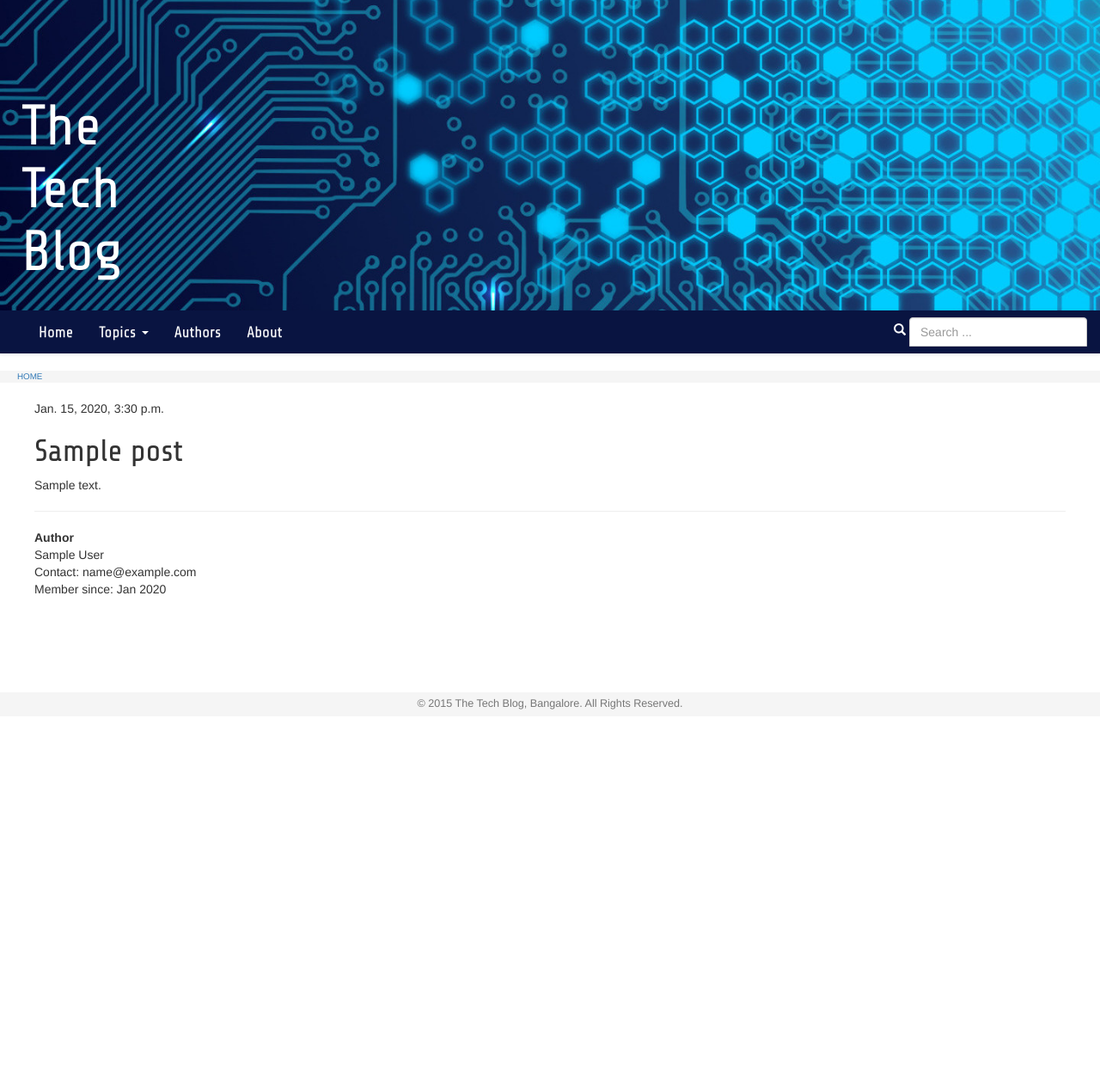
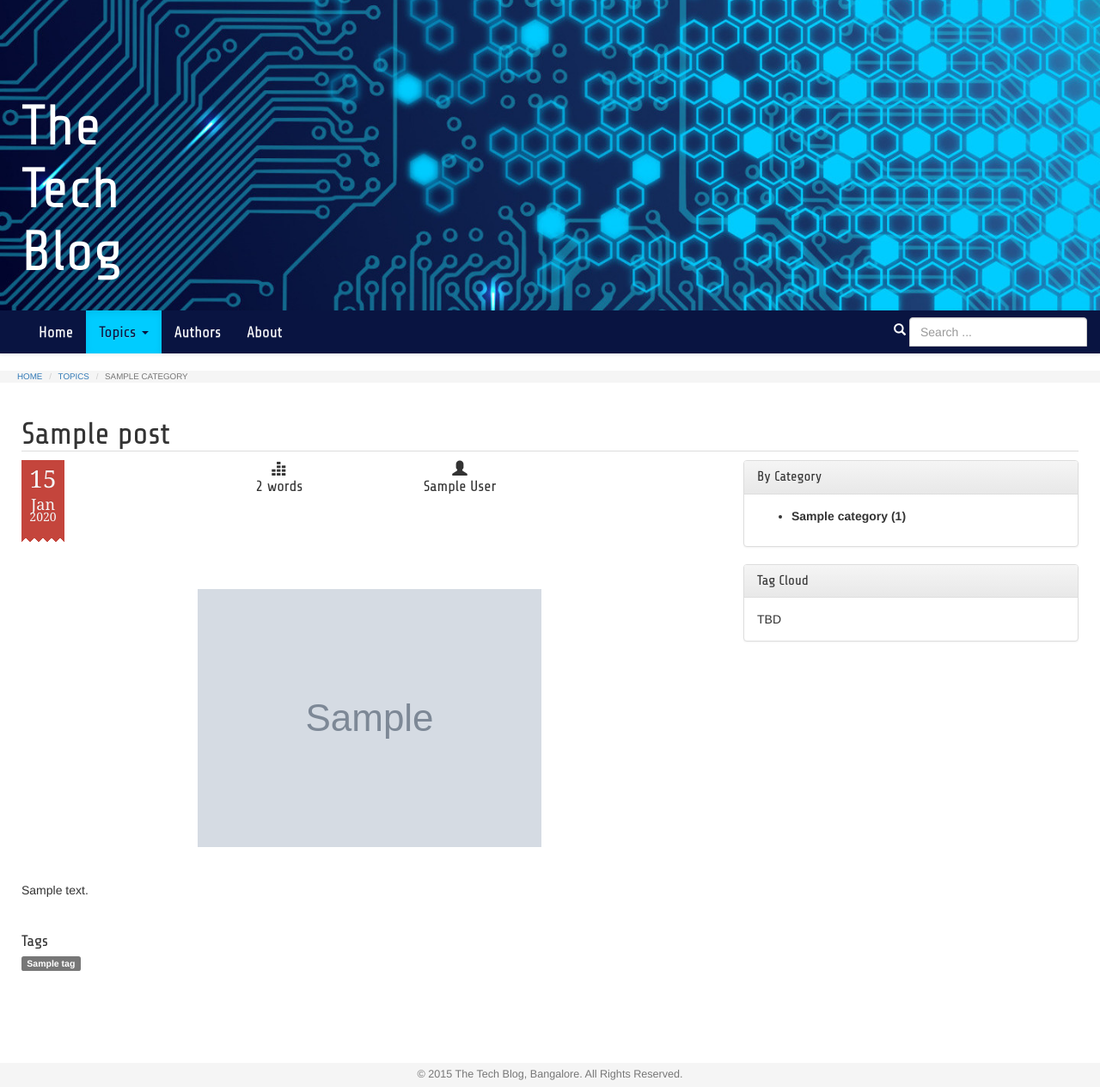
Before and after one commit to DevopediaOrg/django-basic, a Django app: page /post/1/ in a window 1280 px wide. Shown: the part 45-1309 px from the top of the page at 86% size. Before the commit the page ends 870 px from the top, so only its background shows below. Run offline with Django 3.2, Linux system fonts and the light colour scheme; tables that the repository leaves empty hold one stand-in row (values such as "Sample post"); grey boxes marked "Sample" are stand-in pictures; some libraries are stand-ins or nearby versions.

Commit message:
Installed Pillow and django-crispy-forms. Lots of changes, particularly to Post Create/Update/Detail views. Post model updated and migrations in place. New associated models created and data entered into DB via admin interface. Replaced url with curr_topic to highlight category in main menu.

```diff
--- a/blog/static/css/blog.css
+++ b/blog/static/css/blog.css
@@ -1,3 +1,5 @@
+@import url("date.css");
+
 .site-title-header {
     margin-top: -300px;
     padding-left: 25px;
@@ -71,8 +73,8 @@ img.topic-img {
 }
 
 .post {
-    margin-left: 15px;
-    margin-right: 15px;
+    margin-left: 0px;
+    margin-right: 0px;
     margin-bottom: 70px;
 }
 
@@ -84,6 +86,23 @@ img.topic-img {
     margin-bottom: 20px;
 }
 
+.post .header {
+    font-family: 'Share Tech';
+    font-size: 1.25em;
+    text-align: center;
+}
+
+.post .main-img {
+    margin: 10px;
+    margin-bottom: 40px;
+    text-align: center;
+    border: 0px solid #f5f5f5;
+}
+
+.post .main-text {
+    margin-bottom: 40px;
+}
+
 .list-summary {
     font-size: 1.2em;
     color: #ff9400;
--- /dev/null
+++ b/blog/static/css/date.css
@@ -0,0 +1,92 @@
+.date {
+    background: #c4453c;
+    float: left;
+    height: 90px;
+    margin: 0px;
+    margin-right: 50px;
+    margin-bottom: 50px;
+    position: relative;
+    width: 50px;
+}
+.date p {
+    color: #f6f6f6;
+    font: 18px/30px Georgia, sans-serif;
+    position: relative;
+    text-align: center;
+    text-shadow: 0 -1px 1px hsla(0,0%,0%,.1);
+}
+.date p:after {
+    content: '';
+    height: 25px;
+    left: -20px;
+    position: absolute;
+    top: -25px;
+    width: 90px;
+    /* box-shadow: 0 10px 10px -10px hsla(0,0%,0%,.5);*/
+}
+.date .day {
+    display: block;
+    font-size: 28px;
+    padding-top: 6px;
+}
+
+.date .year {
+    display: block;
+    font-size: 14px;
+    margin-top: -15px;
+}
+
+/* Traditional Ribbon */
+.traditional:after, .traditional:before {
+    border-top: 15px solid #c4453c;
+    bottom: -15px;
+    content: '';
+    height: 0;
+    position: absolute;
+    width: 0;
+}
+.traditional:after {
+    border-right: 25px solid transparent;
+    left: 0;
+}
+.traditional:before {
+    border-left: 25px solid transparent;
+    right: 0;
+}
+
+/* Cut-off Ribbon */
+.cut-off:after {
+    background-image: -webkit-linear-gradient(45deg, #c4453c 25%, transparent 25%, transparent 75%, #c4453c 75%, #c4453c),
+                      -webkit-linear-gradient(-45deg, #c4453c 25%, transparent 25%, transparent 75%, #c4453c 75%, #c4453c);
+    background-image:    -moz-linear-gradient(45deg, #c4453c 25%, transparent 25%, transparent 75%, #c4453c 75%, #c4453c),
+                         -moz-linear-gradient(-45deg, #c4453c 25%, transparent 25%, transparent 75%, #c4453c 75%, #c4453c);
+    background-image:     -ms-linear-gradient(45deg, #c4453c 25%, transparent 25%, transparent 75%, #c4453c 75%, #c4453c),
+                          -ms-linear-gradient(-45deg, #c4453c 25%, transparent 25%, transparent 75%, #c4453c 75%, #c4453c);
+    background-image:      -o-linear-gradient(45deg, #c4453c 25%, transparent 25%, transparent 75%, #c4453c 75%, #c4453c),
+                           -o-linear-gradient(-45deg, #c4453c 25%, transparent 25%, transparent 75%, #c4453c 75%, #c4453c);
+    background-image:         linear-gradient(45deg, #c4453c 25%, transparent 25%, transparent 75%, #c4453c 75%, #c4453c),
+                              linear-gradient(-45deg, #c4453c 25%, transparent 25%, transparent 75%, #c4453c 75%, #c4453c);
+    background-repeat: repeat-x;
+    background-position: 50% 0;
+    background-size: 10px 10px;
+    bottom: -5px;
+    content: '';
+    height: 5px;
+    left: 0;
+    position: absolute; /* Make sure the parent element has a position set */
+    right: 0;
+}
+
+/* Rounded Ribbon */
+.rounded:before {
+    background-image: -webkit-radial-gradient(#c4453c 50%, transparent 50%);
+    background-position: 0% 100%;
+    background-repeat: repeat;
+    background-size: 10px 10px;
+    bottom: -5px;
+    content: '';
+    height: 95px;
+    left: -5px;
+    position: absolute;
+    right: -5px;
+}
--- a/blog/templates/blog/mainmenu.html
+++ b/blog/templates/blog/mainmenu.html
@@ -8,15 +8,15 @@
                     <li><a href="/">Home</a></li>
                 {% endif %}
 
-                {% if 'topics' in request.path %}
+                {% if 'topics' in request.path or 'post/' in request.path %}
                 <li class="dropdown show-on-hover active">
                 {% else %}
                 <li class="dropdown show-on-hover">
                 {% endif %}
-                    <a href="#" class="dropdown-toggle" data-toggle="dropdown" role="button" aria-haspopup="true" aria-expanded="false">Topics <span class="caret"></span></a>
+                    <a href="/topics" class="dropdown-toggle" data-toggle="dropdown" role="button" aria-haspopup="true" aria-expanded="false">Topics <span class="caret"></span></a>
                     <ul class="dropdown-menu">
-                        {% for topic, url in topics %}
-                            {% if request.path == url %}
+                        {% for topic in topics %}
+                            {% if topic == curr_topic %}
                             <li class="active"><a href="/topics/{{ topic | slugify }}">{{ topic }}</a></li>
                             {% else %}
                             <li><a href="/topics/{{ topic | slugify }}">{{ topic }}</a></li>
--- a/blog/templates/blog/post_detail.html
+++ b/blog/templates/blog/post_detail.html
@@ -1,22 +1,92 @@
 {% extends "blog/base.html" %}
 
+{% load staticfiles %}
+
+{% load crispy_forms_tags %}
+
+{% block title %}{{ block.super }}: Post Add/Edit{% endblock %}
+
 {% block content %}
+    <h1 class="page-title">{{ post.title }}</h1>
+
+    <div class="row">
+      <div class="col-sm-8 col-md-8">
         <div class="post">
+            <div class="row header">
+                <div class="col-sm-3 col-md-3">
                     {% if post.published_date %}
-            <div class="date">
-                {{ post.published_date }}
+                    <div class="date cut-off">
+                      <p>
+                        <span class="day">{{ post.published_date | date:"d" }}</span>
+                        <span class="month">{{ post.published_date | date:"M" }}</span>
+                        <span class="year">{{ post.published_date | date:"Y" }}</span>
+                      </p>
                     </div>
                     {% endif %}
+                </div>
+                <div class="col-sm-3 col-md-3">
+                    <span class="glyphicon glyphicon-equalizer"></span><br>
+                    {{ post.text | wordcount }} words
+                </div>
+                <div class="col-sm-3 col-md-3">
+                    <span class="glyphicon glyphicon-user"></span><br>
+                    {{ post.author.first_name }} {{ post.author.last_name }}
+                </div>
+                <div class="col-sm-3 col-md-3">
                     {% if user.is_authenticated %}
-            <a class="btn btn-default" href="{% url "blog:post_edit" pk=post.pk %}"><span class="glyphicon glyphicon-pencil"></span></a>
+                    <a href="{% url "blog:post_edit" pk=post.pk %}">
+                        <span class="glyphicon glyphicon-pencil"></span><br>
+                        Edit Post
+                    </a>
                     {% endif %}
-        <h1>{{ post.title }}</h1>
+                </div>
+            </div>
+
+            {% if post.image %}
+            <div class="main-img">
+                <img src="{{ MEDIA_URL }}/{{post.image}}">
+            </div>
+            {% endif %}
+
+            <div class="main-text">
                 {{ post.text | linebreaks }}
+            </div>
 
-        <hr>
-        <strong>Author</strong><br/>
-        {{ author.first_name }} {{ author.last_name }}<br/>
-        Contact: {{ author.email }}<br/>
-        Member since: {{ author.date_joined | date:"M Y" }}
+            <div>
+                <h4>Tags</h4>
+                {% for tag in post.tags.all %}
+                <span class="label label-default">{{ tag }}</span>
+                {% endfor %}
             </div>
+        </div>
+      </div>
+
+      <div class="col-sm-4 col-md-4">
+        <div class="panel panel-default">
+          <div class="panel-heading">
+            <h3 class="panel-title">By Category</h3>
+          </div>
+          <div class="panel-body">
+            <ul>
+                {% for cat, _, num_posts in categories %}
+                    {% if cat == curr_topic %}
+                    <li><b>{{cat}} ({{num_posts}})</b></li>
+                    {% else %}
+                    <li>{{cat}} ({{num_posts}})</li>
+                    {% endif %}
+                {% endfor %}
+            </ul>
+          </div>
+        </div>
+        <div class="panel panel-default">
+          <div class="panel-heading">
+            <h3 class="panel-title">Tag Cloud</h3>
+          </div>
+          <div class="panel-body">
+            TBD
+          </div>
+        </div>
+      </div>
+    </div>
+
 {% endblock %}
--- a/blog/urls.py
+++ b/blog/urls.py
@@ -1,4 +1,5 @@
 from django.conf.urls import url
+from django.views.generic import RedirectView
 from . import views
 
 urlpatterns = [
@@ -7,5 +8,6 @@ urlpatterns = [
     url(r'^post/(?P<pk>[0-9]+)/$', views.DetailView.as_view(), name='post_detail'),
     url(r'^post/new/$', views.CreateView.as_view(), name='post_new'),
     url(r'^authors$', views.ListView.as_view(), name='post_list'),
+    url(r'^topics/?$', RedirectView.as_view(url='/topics/general', permanent=True)),
     url(r'^topics', views.ListView.as_view(), name='post_list'),
 ]
--- a/blog/views.py
+++ b/blog/views.py
@@ -4,8 +4,32 @@ from django.contrib.auth.decorators import login_required
 from django.utils.decorators import method_decorator
 from django.core.urlresolvers import reverse_lazy
 from django.views import generic
-from .models import Post
+from .models import Category, Post
 from .forms import PostForm
+
+
+def get_path_items(path):
+    ''' Obtain path items to aid the display of breadcrumbs. '''
+
+    topics = Category.objects.all().values_list('name', flat=True)
+    slugs = [slugify(x) for x in topics]
+
+    path_items = path.strip('/').split('/')
+    if len(path_items)>1 and path_items[-2]=='post' and path_items[-1].isdigit():
+        # Process DetailView
+        curr_post = Post.objects.all().select_related('category').get(pk=path_items[-1])
+        curr_topic = curr_post.category.name
+        path_items[-2] = 'topics'
+        path_items[-1] = curr_topic
+    elif 'topics' in path_items and path_items[-1]!='topics':
+        # Process ListView
+        tindex = slugs.index(path_items[-1])
+        path_items[-1] = topics[tindex]
+        curr_topic = topics[tindex]
+    else:
+        curr_topic = None
+
+    return path_items, curr_topic, topics
 
 
 class LoginRequiredMixin(object):
@@ -18,36 +42,21 @@ class LoginRequiredMixin(object):
 class PublishedPostFilterMixin(object):
     def get_queryset(self):
         return Post.objects.filter(published_date__lte=timezone.now()) \
-                           .order_by('-published_date')
+                           .prefetch_related('author','category','tags')
 
 
 class ListView(PublishedPostFilterMixin, generic.ListView):
     context_object_name = 'posts' # default is object_list or post_list
+    queryset = Post.objects.all().prefetch_related('author','category','tags')
     paginate_by = 8
 
-    def get_path_items(self, topics):
-        path_items = self.request.path.split('/')
-        if 'topics' in path_items and path_items[-1]!='topics':
-            # convert from slug to topic
-            slugs = [slugify(x) for x in topics]
-            tindex = slugs.index(path_items[-1])
-            path_items[-1] = topics[tindex]
-            curr_topic = topics[tindex]
-        else:
-            curr_topic = None
-        return path_items, curr_topic
-
     def get_context_data(self, **kwargs):
-        topics = ['General', 'Aerospace', 'Agriculture', 'Automotive',
-                  'Electrical & Electronics', 'Green Energy',
-                  'IT & Computing', 'Medical', 'Telecommunications']
         context = super().get_context_data(**kwargs)
-        path_items, curr_topic = self.get_path_items(topics)
-        print(curr_topic)
+        path_items, curr_topic, topics = get_path_items(self.request.path)
         context.update({
             'path_items': path_items,
+            'topics': topics,
             'curr_topic': curr_topic,
-            'topics': [(x,'/topics/'+slugify(x)) for x in topics],
         })
         return context
 
@@ -69,6 +78,14 @@ class CreateView(LoginRequiredMixin, generic.CreateView):
         post.commit(self.request.user)
         return super().form_valid(form)
 
+    def get_context_data(self, **kwargs):
+        context = super().get_context_data(**kwargs)
+        cats = Category.get_categories()
+        context.update({
+            'categories': cats,
+        })
+        return context
+
 
 class UpdateView(LoginRequiredMixin, generic.UpdateView):
     model = Post
@@ -77,7 +94,6 @@ class UpdateView(LoginRequiredMixin, generic.UpdateView):
 
     #@method_decorator(login_required)
     def dispatch(self, *args, **kwargs):
-        print(self.request)
         return super().dispatch(*args, **kwargs)
 
     def get_success_url(self):
@@ -94,5 +110,12 @@ class DetailView(generic.DetailView):
 
     def get_context_data(self, **kwargs):
         context = super().get_context_data(**kwargs)
-        context['author'] = Post.objects.select_related('author').get(pk=self.object.pk).author
+        path_items, curr_topic, topics = get_path_items(self.request.path)
+        cats = Category.get_categories()
+        context.update({
+            'path_items': path_items,
+            'topics': topics,
+            'curr_topic': curr_topic,
+            'categories': cats,
+        })
         return context
--- a/mysite/urls.py
+++ b/mysite/urls.py
@@ -1,4 +1,5 @@
-from django.conf.urls import include, url
+from django.conf.urls import include, patterns, url
+from django.conf import settings
 from django.contrib import admin
 from django.views import generic
 
@@ -12,3 +13,6 @@ urlpatterns = [
 
     url(r'', include('blog.urls', namespace='blog')),
 ]
+
+if settings.DEBUG:
+  urlpatterns.append(url(r'^media/(?P<path>.*)$', 'django.views.static.serve', {'document_root': settings.MEDIA_ROOT}))
--- a/requirements.txt
+++ b/requirements.txt
@@ -1,4 +1,6 @@
 Django==1.8.4
 django-bootstrap-pagination==1.5.1
+django-crispy-forms==1.5.2
+Pillow==3.0.0
 pytz==2015.6
 wheel==0.24.0
```
Also changed, not shown: blog/admin.py (+13 -51 lines), blog/forms.py (+10 -1 lines), blog/models.py (+50 -2 lines), blog/templates/blog/post_edit.html (+49 -5 lines), mysite/settings.py (+11 -0 lines), blog/migrations/0002_auto_20151026_0007.py (added), blog/migrations/0003_auto_20151026_0744.py (added), blog/migrations/0004_auto_20151026_0948.py (added), blog/migrations/0005_auto_20151026_0948.py (added), blog/migrations/0006_auto_20151026_0949.py (added). Lines whose indentation alone changed are shown as unchanged.
